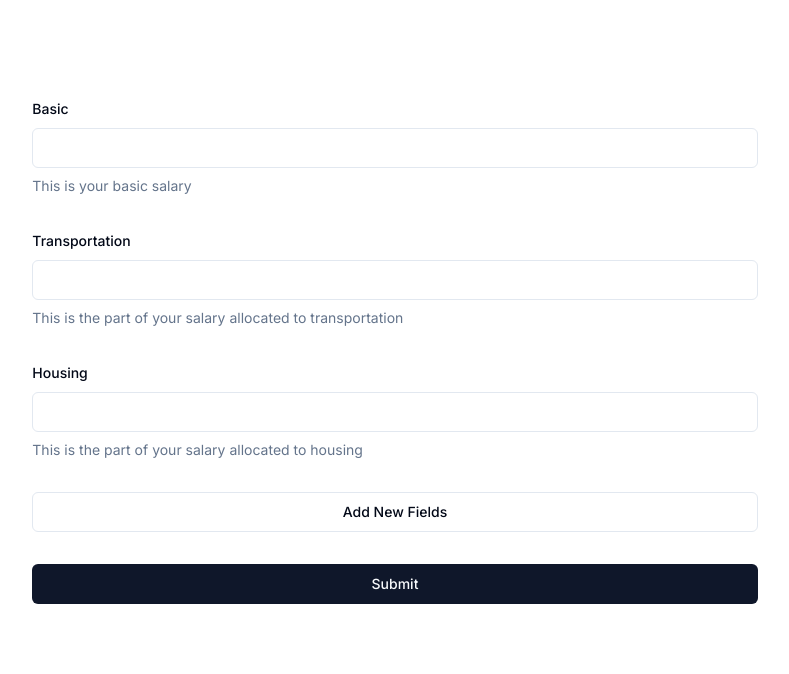
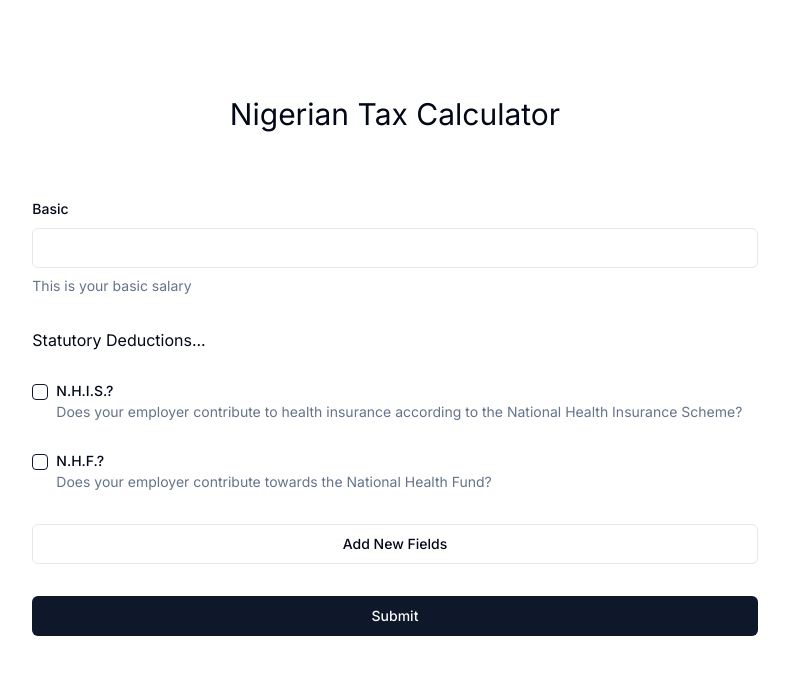
Before and after one commit to Dan6200/Tax-Calculator, a Next.js app: page / in a window 1280 px wide. Shown: the top 674 px of the page, without its empty margins (245-1034 px from the left). Built offline with nearby package versions, Linux system fonts and the light colour scheme.

Commit message:
Basic Functionality working

```diff
--- a/app/page.js
+++ b/app/page.js
@@ -2,7 +2,8 @@ import { TaxForm } from "@/components/tax-form";
 
 export default function Home() {
   return (
-    <main className="flex min-h-screen flex-col items-center justify-between p-24">
+    <main className="container p-8 sm:p-24">
+      <h1 className="text-3xl text-center mb-16">Nigerian Tax Calculator</h1>
       <TaxForm />
     </main>
   );
--- a/components/tax-form.jsx
+++ b/components/tax-form.jsx
@@ -14,6 +14,7 @@ import {
   DialogTrigger,
   DialogClose,
 } from "@/components/ui/dialog";
+import { Checkbox } from "@/components/ui/checkbox";
 import {
   Form,
   FormControl,
@@ -24,7 +25,7 @@ import {
   FormMessage,
 } from "@/components/ui/form";
 import { Input } from "@/components/ui/input";
-import { Plus } from "lucide-react";
+import { Minus } from "lucide-react";
 import { DialogForm } from "./dialog-form";
 
 const formSchema = z
@@ -33,21 +34,15 @@ const formSchema = z
       required_error: "Your Basic Income is required",
       invalid_type_error: "This must be a number",
     }),
-    transport: z
-      .number({
-        invalid_type_error: "This must be a number",
-      })
-      .optional(),
-    housing: z
-      .number({
-        invalid_type_error: "This must be a number",
-      })
-      .optional(),
   })
   .catchall(
+    z.union([
       z.number({
-      invalid_type_error: "This must be a number",
-    })
+        required_error: "This field is required",
+        invalid_type_error: "The value must be a number",
+      }),
+      z.boolean(),
+    ])
   );
 
 export function TaxForm() {
@@ -56,23 +51,22 @@ export function TaxForm() {
   });
   const {
     register,
+    unregister,
     handleSubmit,
     formState: { errors },
   } = form;
 
-  console.log(errors);
-
   const [dynamicFields, setDynamicFields] = useState([]);
 
   function onSubmit(values) {
-    console.log({ ...values, ...dynamicFields });
+    console.log(values);
   }
 
   return (
     <Form {...form}>
       <form
         onSubmit={handleSubmit(onSubmit)}
-        className="w-2/3 flex flex-col space-y-8"
+        className="w-2/3 mx-auto flex flex-col space-y-8"
       >
         <FormField
           control={form.control}
@@ -95,52 +89,6 @@ export function TaxForm() {
             </FormItem>
           )}
         />
-        <FormField
-          control={form.control}
-          name="transport"
-          render={({ field }) => (
-            <FormItem>
-              <FormLabel>Transportation</FormLabel>
-              <FormControl>
-                <Input
-                  {...field}
-                  {...register("transport", { valueAsNumber: true })}
-                  type="number"
-                  step={500}
-                  min={1000}
-                  max={10000000000}
-                />
-              </FormControl>
-              <FormDescription>
-                This is the part of your salary allocated to transportation
-              </FormDescription>
-              <FormMessage />
-            </FormItem>
-          )}
-        />
-        <FormField
-          control={form.control}
-          name="housing"
-          render={({ field }) => (
-            <FormItem>
-              <FormLabel>Housing</FormLabel>
-              <FormControl>
-                <Input
-                  {...field}
-                  {...register("housing", { valueAsNumber: true })}
-                  type="number"
-                  step={500}
-                  min={1000}
-                  max={10000000000}
-                />
-              </FormControl>
-              <FormDescription>
-                This is the part of your salary allocated to housing
-              </FormDescription>
-              <FormMessage />
-            </FormItem>
-          )}
-        />
         {dynamicFields.length > 0 &&
           dynamicFields.map((fieldName) => (
             <FormField
@@ -152,6 +100,7 @@ export function TaxForm() {
                   <FormLabel>
                     {fieldName[0].toUpperCase() + fieldName.slice(1)}
                   </FormLabel>
+                  <div className="flex space-x-2">
                     <FormControl>
                       <Input
                         {...field}
@@ -162,11 +111,68 @@ export function TaxForm() {
                         max={10000000000}
                       />
                     </FormControl>
+                    <Button
+                      variant="outline"
+                      className="w-fit"
+                      onClick={(e) => {
+                        e.preventDefault();
+                        setDynamicFields(
+                          dynamicFields.filter((entry) => entry !== fieldName)
+                        );
+                        unregister(fieldName);
+                      }}
+                    >
+                      <Minus />
+                    </Button>
+                  </div>
                   <FormMessage />
                 </FormItem>
               )}
             />
           ))}
+        <h3>Statutory Deductions...</h3>
+        <FormField
+          control={form.control}
+          name="nhis"
+          render={({ field }) => (
+            <FormItem className="mt-0 flex space-x-2 items-start space-y-0">
+              <FormControl>
+                <Checkbox
+                  checked={field.value}
+                  onCheckedChange={field.onChange}
+                />
+              </FormControl>
+              <div className="flex flex-col leading-none space-y-1">
+                <FormLabel>N.H.I.S.?</FormLabel>
+                <FormDescription>
+                  Does your employer contribute to health insurance according to
+                  the National Health Insurance Scheme?
+                </FormDescription>
+              </div>
+            </FormItem>
+          )}
+        />
+        <FormField
+          control={form.control}
+          name="nhf"
+          render={({ field }) => (
+            <FormItem className="mt-0 flex space-x-2 items-start space-y-0">
+              <FormControl>
+                <Checkbox
+                  checked={field.value}
+                  onCheckedChange={field.onChange}
+                />
+              </FormControl>
+              <div className="flex flex-col leading-none space-y-1">
+                <FormLabel>N.H.F.?</FormLabel>
+                <FormDescription>
+                  Does your employer contribute towards the National Health
+                  Fund?
+                </FormDescription>
+              </div>
+            </FormItem>
+          )}
+        />
         <Dialog>
           <DialogTrigger asChild>
             <Button variant="outline">Add New Fields</Button>
@@ -176,7 +182,7 @@ export function TaxForm() {
               <DialogTitle className="text-center">
                 Add Additional Salary Breakdowns
               </DialogTitle>
-              <DialogDescription>
+              <div className="my-8">
                 <DialogForm
                   {...{
                     setDynamicFields,
@@ -184,7 +190,7 @@ export function TaxForm() {
                     DialogClose,
                   }}
                 />
-              </DialogDescription>
+              </div>
             </DialogHeader>
           </DialogContent>
         </Dialog>
--- /dev/null
+++ b/components/ui/checkbox.jsx
@@ -0,0 +1,24 @@
+"use client"
+
+import * as React from "react"
+import * as CheckboxPrimitive from "@radix-ui/react-checkbox"
+import { Check } from "lucide-react"
+
+import { cn } from "@/lib/utils"
+
+const Checkbox = React.forwardRef(({ className, ...props }, ref) => (
+  <CheckboxPrimitive.Root
+    ref={ref}
+    className={cn(
+      "peer h-4 w-4 shrink-0 rounded-sm border border-primary ring-offset-background focus-visible:outline-none focus-visible:ring-2 focus-visible:ring-ring focus-visible:ring-offset-2 disabled:cursor-not-allowed disabled:opacity-50 data-[state=checked]:bg-primary data-[state=checked]:text-primary-foreground",
+      className
+    )}
+    {...props}>
+    <CheckboxPrimitive.Indicator className={cn("flex items-center justify-center text-current")}>
+      <Check className="h-4 w-4" />
+    </CheckboxPrimitive.Indicator>
+  </CheckboxPrimitive.Root>
+))
+Checkbox.displayName = CheckboxPrimitive.Root.displayName
+
+export { Checkbox }
--- /dev/null
+++ b/components/ui/radio-group.jsx
@@ -0,0 +1,31 @@
+"use client"
+
+import * as React from "react"
+import * as RadioGroupPrimitive from "@radix-ui/react-radio-group"
+import { Circle } from "lucide-react"
+
+import { cn } from "@/lib/utils"
+
+const RadioGroup = React.forwardRef(({ className, ...props }, ref) => {
+  return (<RadioGroupPrimitive.Root className={cn("grid gap-2", className)} {...props} ref={ref} />);
+})
+RadioGroup.displayName = RadioGroupPrimitive.Root.displayName
+
+const RadioGroupItem = React.forwardRef(({ className, ...props }, ref) => {
+  return (
+    (<RadioGroupPrimitive.Item
+      ref={ref}
+      className={cn(
+        "aspect-square h-4 w-4 rounded-full border border-primary text-primary ring-offset-background focus:outline-none focus-visible:ring-2 focus-visible:ring-ring focus-visible:ring-offset-2 disabled:cursor-not-allowed disabled:opacity-50",
+        className
+      )}
+      {...props}>
+      <RadioGroupPrimitive.Indicator className="flex items-center justify-center">
+        <Circle className="h-2.5 w-2.5 fill-current text-current" />
+      </RadioGroupPrimitive.Indicator>
+    </RadioGroupPrimitive.Item>)
+  );
+})
+RadioGroupItem.displayName = RadioGroupPrimitive.Item.displayName
+
+export { RadioGroup, RadioGroupItem }
--- a/package.json
+++ b/package.json
@@ -10,8 +10,10 @@
   },
   "dependencies": {
     "@hookform/resolvers": "^3.9.0",
+    "@radix-ui/react-checkbox": "^1.1.1",
     "@radix-ui/react-dialog": "^1.1.1",
     "@radix-ui/react-label": "^2.1.0",
+    "@radix-ui/react-radio-group": "^1.2.0",
     "@radix-ui/react-slot": "^1.1.0",
     "@radix-ui/react-toast": "^1.2.1",
     "class-variance-authority": "^0.7.0",
```
Also changed, not shown: components/dialog-form.jsx (+43 -27 lines), 1 other file (tests, documents, lock files or other folders). Lines whose indentation alone changed are shown as unchanged.
